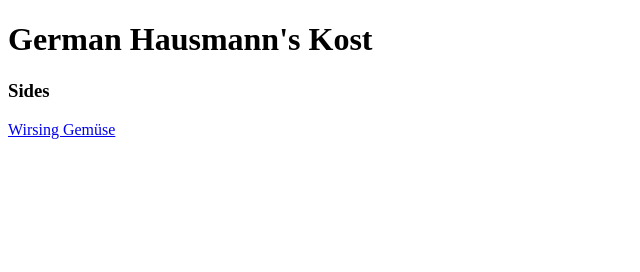
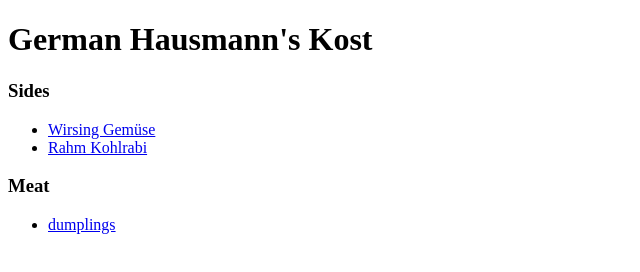
Before and after one commit to BB7Blues/odin-recipes, a plain HTML site: page index.html in a window 1280 px wide. Shown: the whole page, without its empty margins (0-640 px from the left). Drawn offline with Linux system fonts and the light colour scheme.

Commit message:
Add links to Index.hmtl, turn links into list

```diff
--- a/index.html
+++ b/index.html
@@ -9,7 +9,17 @@
 
         <h1>German Hausmann's Kost</h1>
         <p><h3>Sides</h3></p>
-        <a href="./recipes/wirsing_gemüse.html">Wirsing Gemüse</a>
+        <ul>
+
+            <li><a href="./recipes/wirsing_gemüse.html">Wirsing Gemüse</a></li>
+
+            <li><a href="./recipes/rahm_kolrabi.html">Rahm Kohlrabi</a></li>
+
+        </ul>
+        <p><h3>Meat</h3></p>
+            <ul>
+                <li><a href="recipes/buletten.html">dumplings</a></li>
+            </ul>
     </body>
 
 </html>
```
